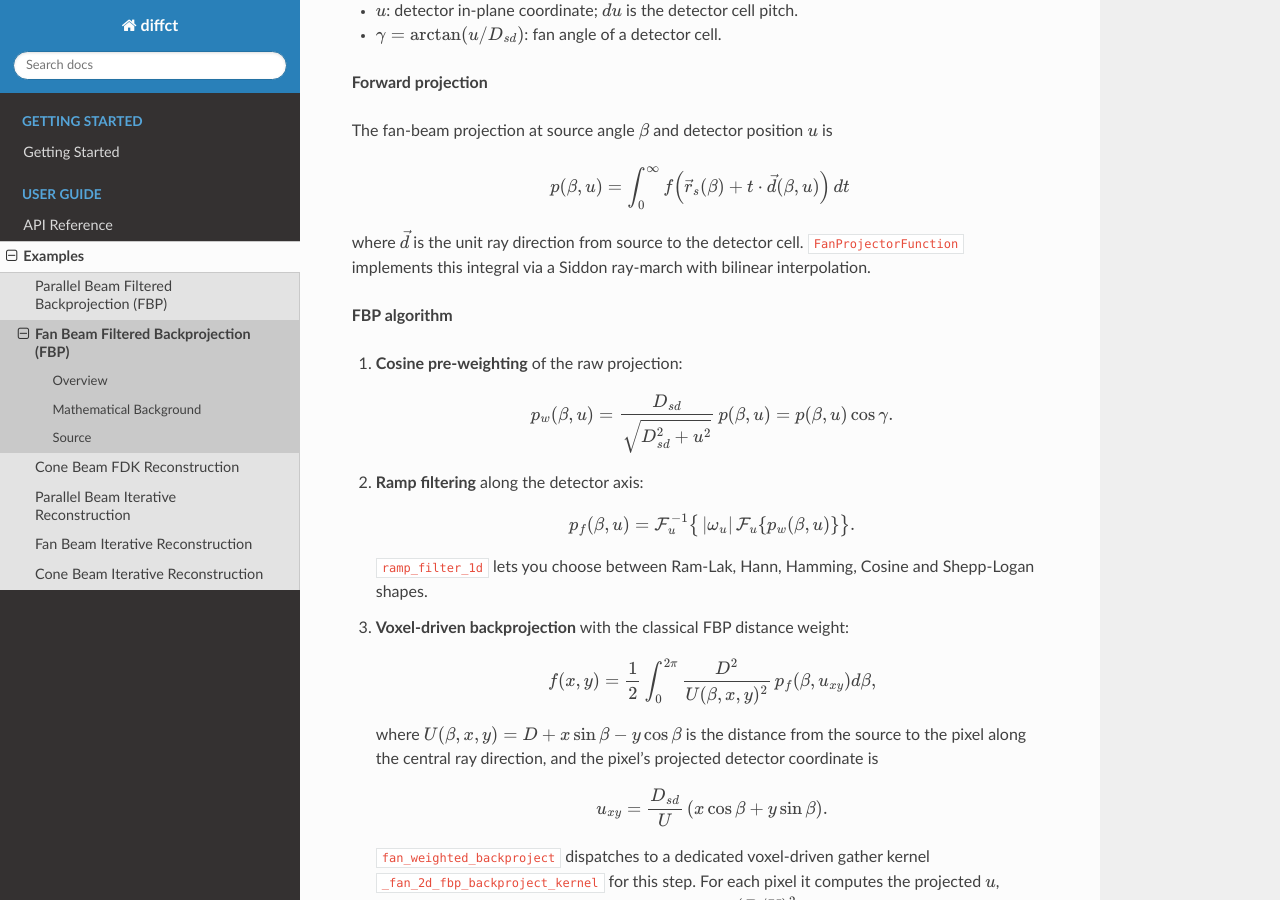
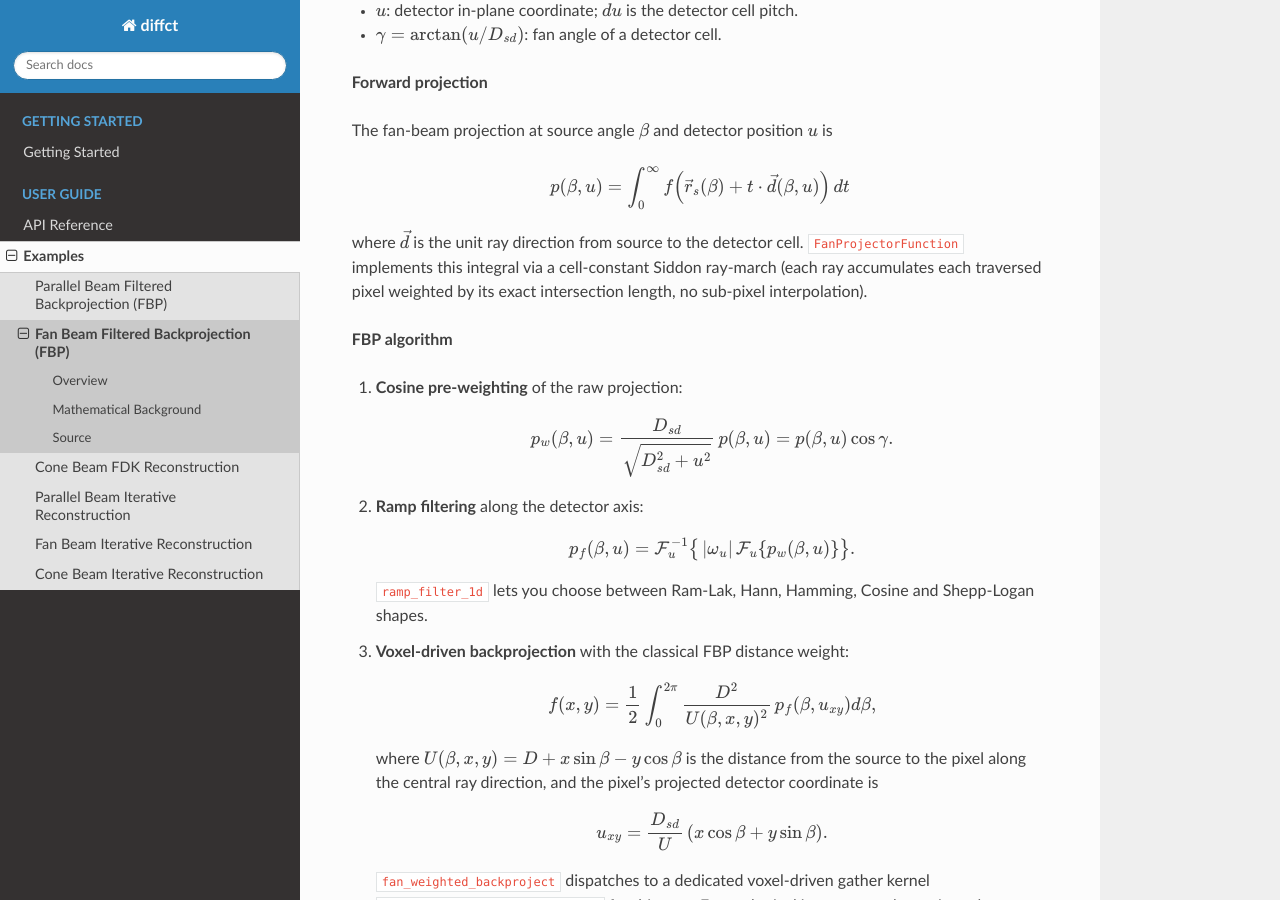
Before and after one commit to sypsyp97/diffct, a Sphinx documentation site: the page built from docs/source/fbp_fan_example.rst, in a window 1280 px wide and 900 px high, scrolled down 981 px. Built offline with Sphinx 7.4.7 and the Read the Docs theme 3.1.0, drawn with Linux system fonts in a browser that asks for light colours.

Commit message:
docs: describe Siddon as cell-constant integration to match 1.3.4

```diff
--- a/docs/source/fbp_fan_example.rst
+++ b/docs/source/fbp_fan_example.rst
@@ -57,7 +57,9 @@ position :math:`u` is
 
 where :math:`\vec{d}` is the unit ray direction from source to the
 detector cell. ``FanProjectorFunction`` implements this integral via a
-Siddon ray-march with bilinear interpolation.
+cell-constant Siddon ray-march (each ray accumulates each traversed
+pixel weighted by its exact intersection length, no sub-pixel
+interpolation).
 
 **FBP algorithm**
 
--- a/docs/source/fdk_cone_example.rst
+++ b/docs/source/fdk_cone_example.rst
@@ -57,7 +57,9 @@ position :math:`(u, v)` is
 
 where :math:`\vec{d}` is the unit ray direction from source to
 detector cell. ``ConeProjectorFunction`` implements this integral via
-a Siddon ray-march with trilinear interpolation.
+a cell-constant Siddon ray-march (each ray accumulates each traversed
+voxel weighted by its exact intersection length, no sub-voxel
+interpolation).
 
 **FDK Algorithm**
 
```
Also changed, not shown: docs/source/api.rst (+23 -33 lines).
